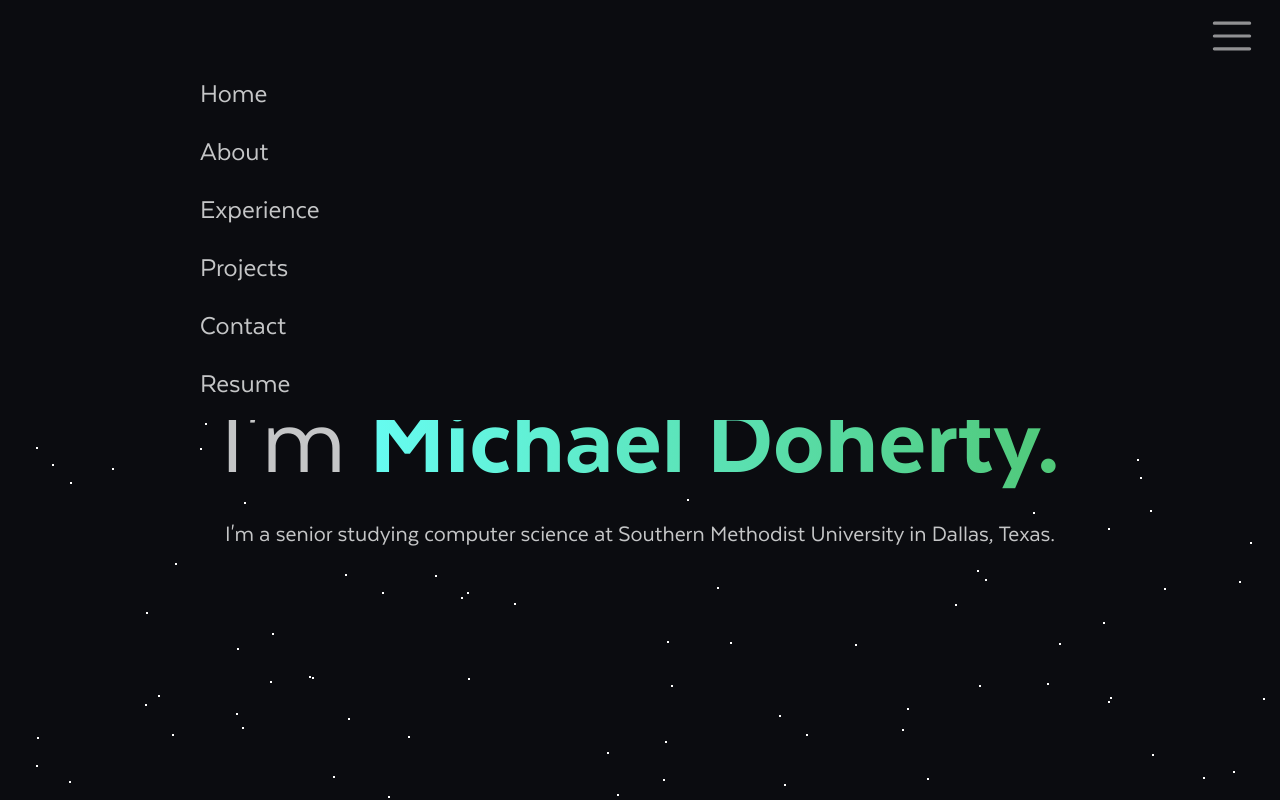
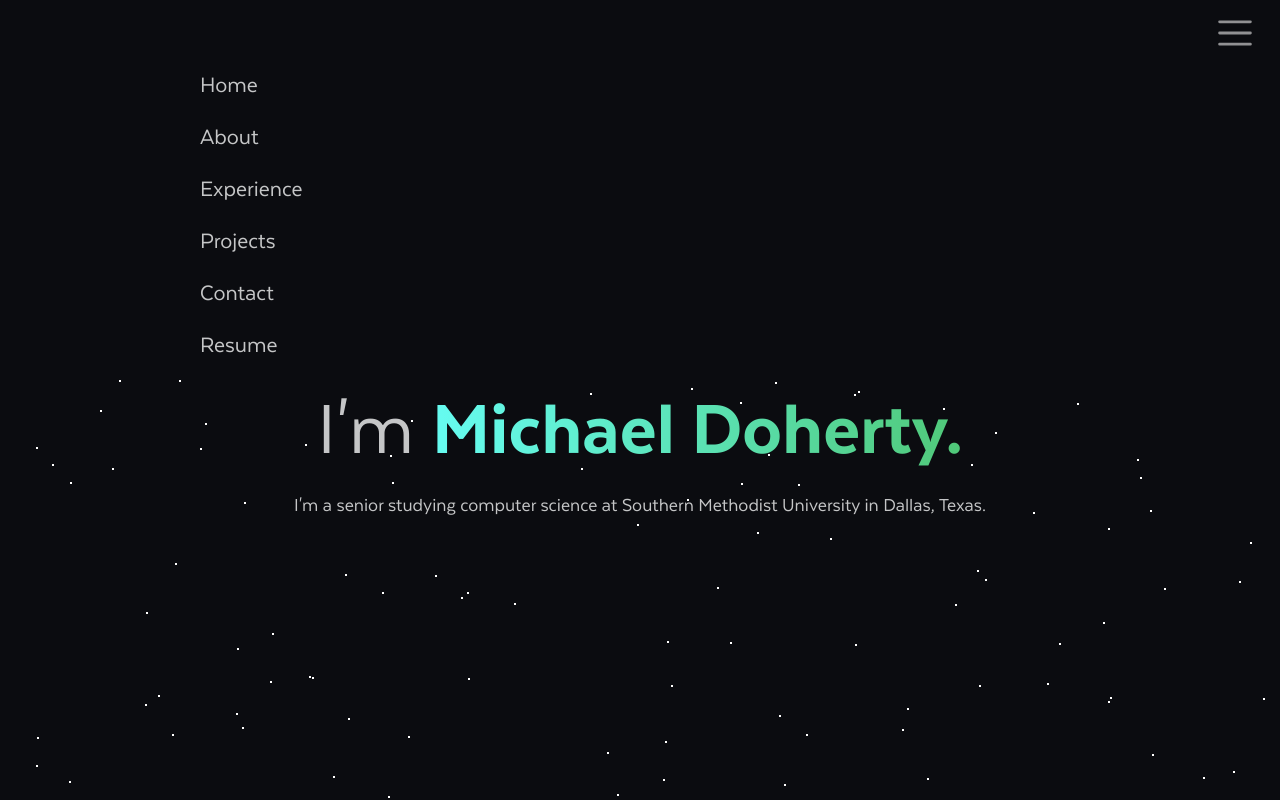
Before and after one commit to Mikecamdo/PersonalWebsite, a React (Create React App) app: page / in a window 1280 px wide. Both pictures are taken after a click on the button 1232 px from the left and 36 px from the top of the page. Shown: the top 800 px of the page. Built offline with nearby package versions, Linux system fonts and the light colour scheme.

Commit message:
Bug fixes and sizing
Made the sizing better and fixed some bugs

```diff
--- a/src/App.jsx
+++ b/src/App.jsx
@@ -69,15 +69,15 @@ export const App = () => {
     return <>
         <Navbar ref={navbarRef} className={`noOverflow ${(makeTransparent && !navClicked) ? 'transparent' : 'notTransparent'}`} fixed='top' expand='xxl' variant='dark' collapseOnSelect>
             <Container className={`transparent ${viewportWidth <= 1399 && 'me-0'}`}>
-                <Navbar.Toggle className='transparent no-border ms-auto fs-2' onClick={() => {setNavClicked(!navClicked)}}/>
-                <Navbar.Collapse className='transparent fs-3'>
+                <Navbar.Toggle className='transparent no-border ms-auto fs-3' onClick={() => {setNavClicked(!navClicked)}}/>
+                <Navbar.Collapse className='transparent fs-4'>
                     <Nav className='transparent flex-grow-1 justify-content-evenly'>
                         <Nav.Link eventKey='1' className='mx-5 transparent' onClick={() => {setNavClicked(!navClicked); scrollTo(1)}}><span>Home</span></Nav.Link>
                         <Nav.Link eventKey='2' className='mx-5 transparent' onClick={() => {setNavClicked(!navClicked); scrollTo(2)}}><span>About</span></Nav.Link>
                         <Nav.Link eventKey='3' className='mx-5 transparent' onClick={() => {setNavClicked(!navClicked); scrollTo(3)}}><span>Experience</span></Nav.Link>
                         <Nav.Link eventKey='4' className='mx-5 transparent' onClick={() => {setNavClicked(!navClicked); scrollTo(4)}}><span>Projects</span></Nav.Link>
                         <Nav.Link eventKey='5' className='mx-5 transparent' onClick={() => {setNavClicked(!navClicked); scrollTo(5)}}><span>Contact</span></Nav.Link>
-                        <Nav.Link eventKey='6' className='mx-5 transparent'><span>Resume</span></Nav.Link>
+                        <Nav.Link eventKey='6' className='mx-5 transparent' onClick={() => {setNavClicked(!navClicked); }}><span>Resume</span></Nav.Link>
                     </Nav>
                 </Navbar.Collapse>
             </Container>
--- a/src/components/About.jsx
+++ b/src/components/About.jsx
@@ -43,7 +43,7 @@ export const About = () => {
                             <span className='header hr'>About Me</span>
                         </Col>
                     </Row>
-                    <Row className='text-center fs-3'>
+                    <Row className='text-center fs-4'>
                         <Col>
                             Born and raised in the Jackson, Mississippi area, I've enjoyed working with technology my whole life.
                             Since coming to college, I've discovered a passion for creating innovative solutions to problems through software.
--- a/src/components/Home.jsx
+++ b/src/components/Home.jsx
@@ -21,14 +21,14 @@ export const Home = () => {
 
             <Row className='align-items-center text-center mx-auto'>
                 <Col>
-                    <Row className='display-1'>
-                        <Col className='header greeting'>
-                            <div className={`${loadText1 ? 'notHidden' : 'hidden'}`}>Hello there!</div>
-                            <div className={`delay-1 ${loadText1 ? 'notHidden' : 'hidden'}`}>I'm <span className='header gradient-text'>Michael Doherty.</span></div>
+                    <Row>
+                        <Col className='header greeting display-1'>
+                            <div className={`transparent2  ${loadText1 ? 'notHidden' : 'hidden'}`}>Hello there!</div>
+                            <div className={`transparent2 delay-1  ${loadText1 ? 'notHidden' : 'hidden'}`}>I'm <span className='header gradient-text'>Michael Doherty.</span></div>
                         </Col>
                     </Row>
                     <Row className='text-center mt-3'>
-                        <Col className={`fs-4 delay-2 ${loadText1 ? 'notHidden' : 'hidden'}`}>
+                        <Col className={`transparent2 fs-5 delay-2 p-0 ${loadText1 ? 'notHidden' : 'hidden'}`}>
                             I'm a senior studying computer science at Southern Methodist University in Dallas, Texas.
                         </Col>
                     </Row>
--- a/src/css/index.css
+++ b/src/css/index.css
@@ -120,3 +120,8 @@ hr {
 .noOverflow {
   overflow-x: hidden;
 }
+
+.transparent2 {
+  background: transparent;
+  z-index: 5;
+}
```
